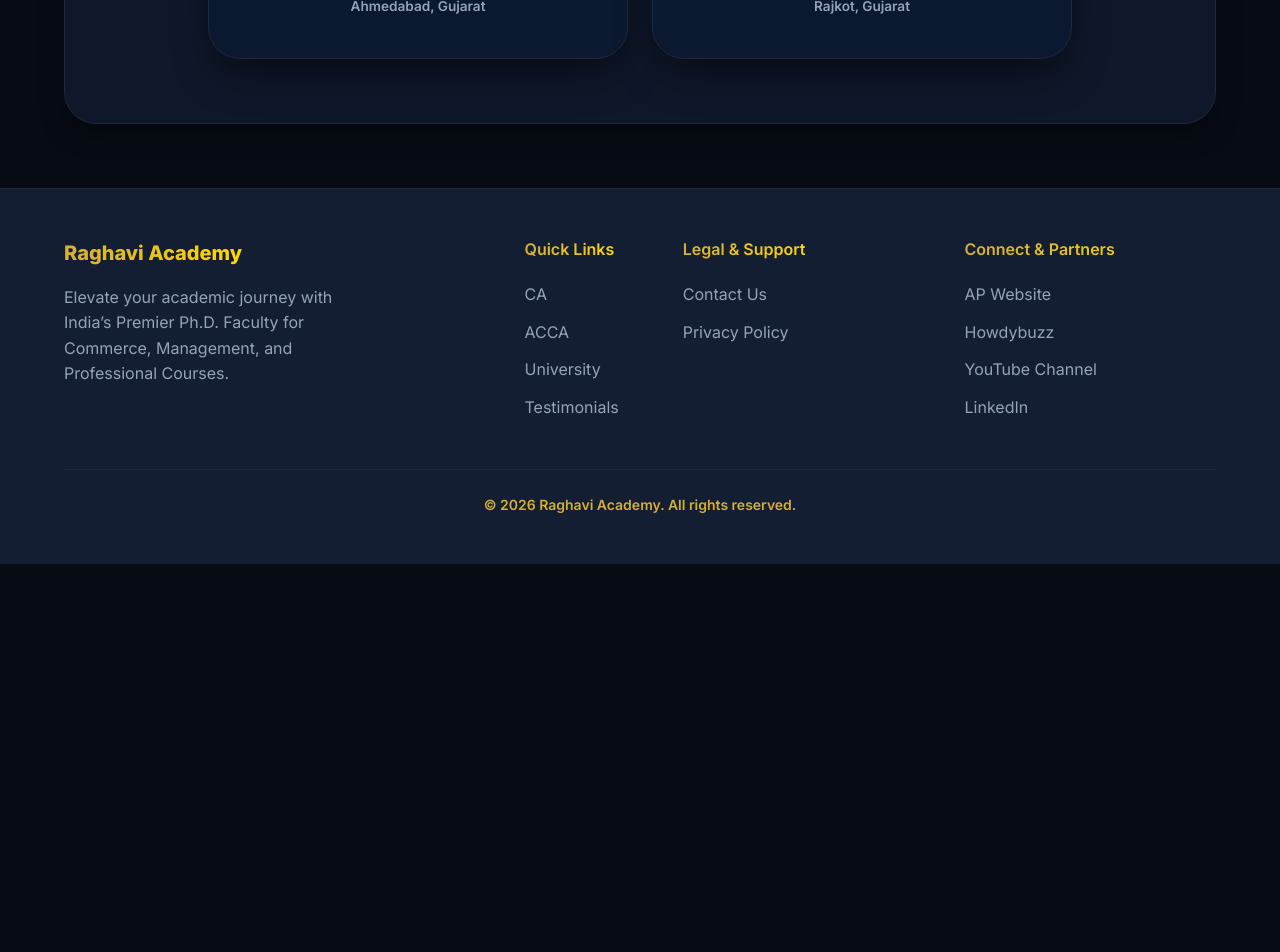
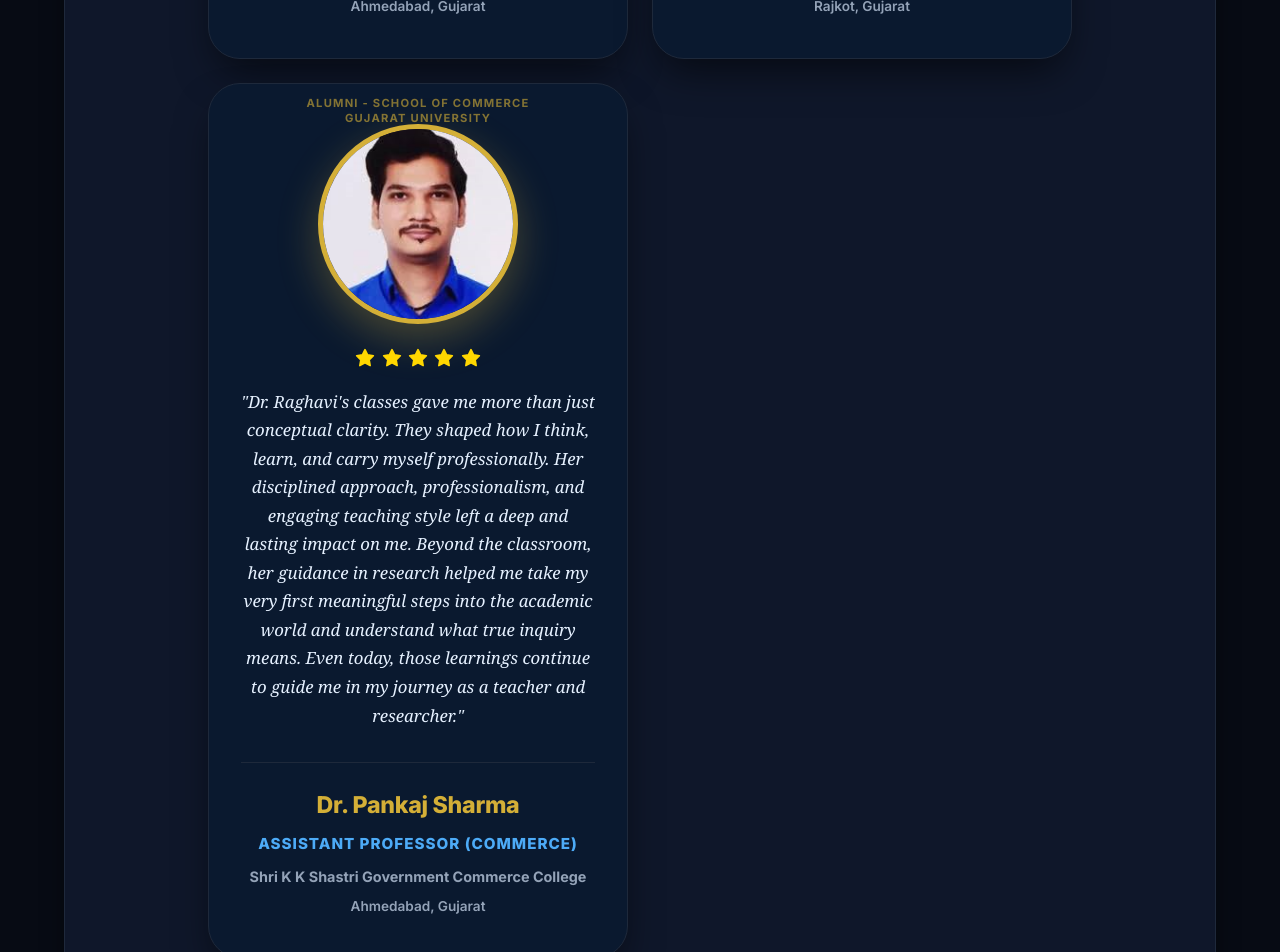
Before and after one commit to NCRaghavi/Raghavi, a React (Vite) app: page /testimonials in a window 1280 px wide. Shown: the part 1240-2192 px from the top of the page. Before the commit the page ends 1804 px from the top, so only its background shows below. Built offline with nearby package versions, Linux system fonts and the light colour scheme.

Commit message:
testimonilas update

```diff
--- a/src/components/Home.jsx
+++ b/src/components/Home.jsx
@@ -68,7 +68,7 @@
             height: '100%',
             position: 'relative'
           }}>
-            {testimonial.category === 'scholar' && (
+            {testimonial.institution && (
               <div style={{
                 position: 'absolute',
                 top: '0.75rem',
@@ -81,8 +81,12 @@
                 letterSpacing: '1px',
                 lineHeight: 1.3
               }}>
-                Alumni - School of Commerce<br />
-                Gujarat University
+                {testimonial.institution.includes(' - ') ? (
+                  <>
+                    {testimonial.institution.split(' - ')[0]} - {testimonial.institution.split(' - ')[1].split(',')[0]}<br />
+                    {testimonial.institution.split(',')[1]}
+                  </>
+                ) : testimonial.institution}
               </div>
             )}
             {/* 1. Photo */}
--- a/src/components/TestimonialsPage.jsx
+++ b/src/components/TestimonialsPage.jsx
@@ -73,7 +73,7 @@
                 transition: 'transform 0.3s ease',
                 position: 'relative'
               }}>
-                {testimonial.category === 'scholar' && (
+                {testimonial.institution && (
                   <div style={{
                     position: 'absolute',
                     top: '0.75rem',
@@ -86,8 +86,12 @@
                     letterSpacing: '1.2px',
                     lineHeight: 1.4
                   }}>
-                    Alumni - School of Commerce<br />
-                    Gujarat University
+                    {testimonial.institution.includes(' - ') ? (
+                      <>
+                        {testimonial.institution.split(' - ')[0]} - {testimonial.institution.split(' - ')[1].split(',')[0]}<br />
+                        {testimonial.institution.split(',')[1]}
+                      </>
+                    ) : testimonial.institution}
                   </div>
                 )}
 
--- a/src/data/testimonials.js
+++ b/src/data/testimonials.js
@@ -27,6 +27,18 @@
       text: "The way Dr. Raghavi explains complex Costing and Accounting standards is phenomenal. Her Ph.D. background brings a level of depth that you just don't get in standard coaching.",
       stars: 5,
       category: "student"
+    },
+    {
+      id: 3,
+      name: "Dr. Pankaj Sharma",
+      topic: "Assistant Professor (Commerce)",
+      college: "Shri K K Shastri Government Commerce College",
+      location: "Ahmedabad, Gujarat",
+      institution: "Alumni - School of Commerce, Gujarat University",
+      image: "/images/testimonials/pankaj.png",
+      text: "Dr. Raghavi's classes gave me more than just conceptual clarity. They shaped how I think, learn, and carry myself professionally. Her disciplined approach, professionalism, and engaging teaching style left a deep and lasting impact on me. Beyond the classroom, her guidance in research helped me take my very first meaningful steps into the academic world and understand what true inquiry means. Even today, those learnings continue to guide me in my journey as a teacher and researcher.",
+      stars: 5,
+      category: "student"
     }
   ],
   scholars: [
@@ -41,6 +53,18 @@
       text: "Dr. Raghavi's mentorship during my Ph.D. was instrumental in shaping both my research perspective and academic discipline. Her constant encouragement and insightful guidance not only strengthened my work but also built the foundation of my professional journey.",
       stars: 5,
       category: "scholar"
+    },
+    {
+      id: 102,
+      name: "Dr. Pankaj Sharma",
+      topic: "Assistant Professor (Commerce)",
+      college: "Shri K K Shastri Government Commerce College",
+      location: "Ahmedabad, Gujarat",
+      institution: "Alumni - School of Commerce, Gujarat University",
+      image: "/images/testimonials/pankaj.png",
+      text: "Dr. Raghavi's classes gave me more than just conceptual clarity. They shaped how I think, learn, and carry myself professionally. Her disciplined approach, professionalism, and engaging teaching style left a deep and lasting impact on me. Beyond the classroom, her guidance in research helped me take my very first meaningful steps into the academic world and understand what true inquiry means. Even today, those learnings continue to guide me in my journey as a teacher and researcher.",
+      stars: 5,
+      category: "scholar"
     }
   ]
 };
```
Also changed, not shown: public/images/testimonials/pankaj.png (added).
